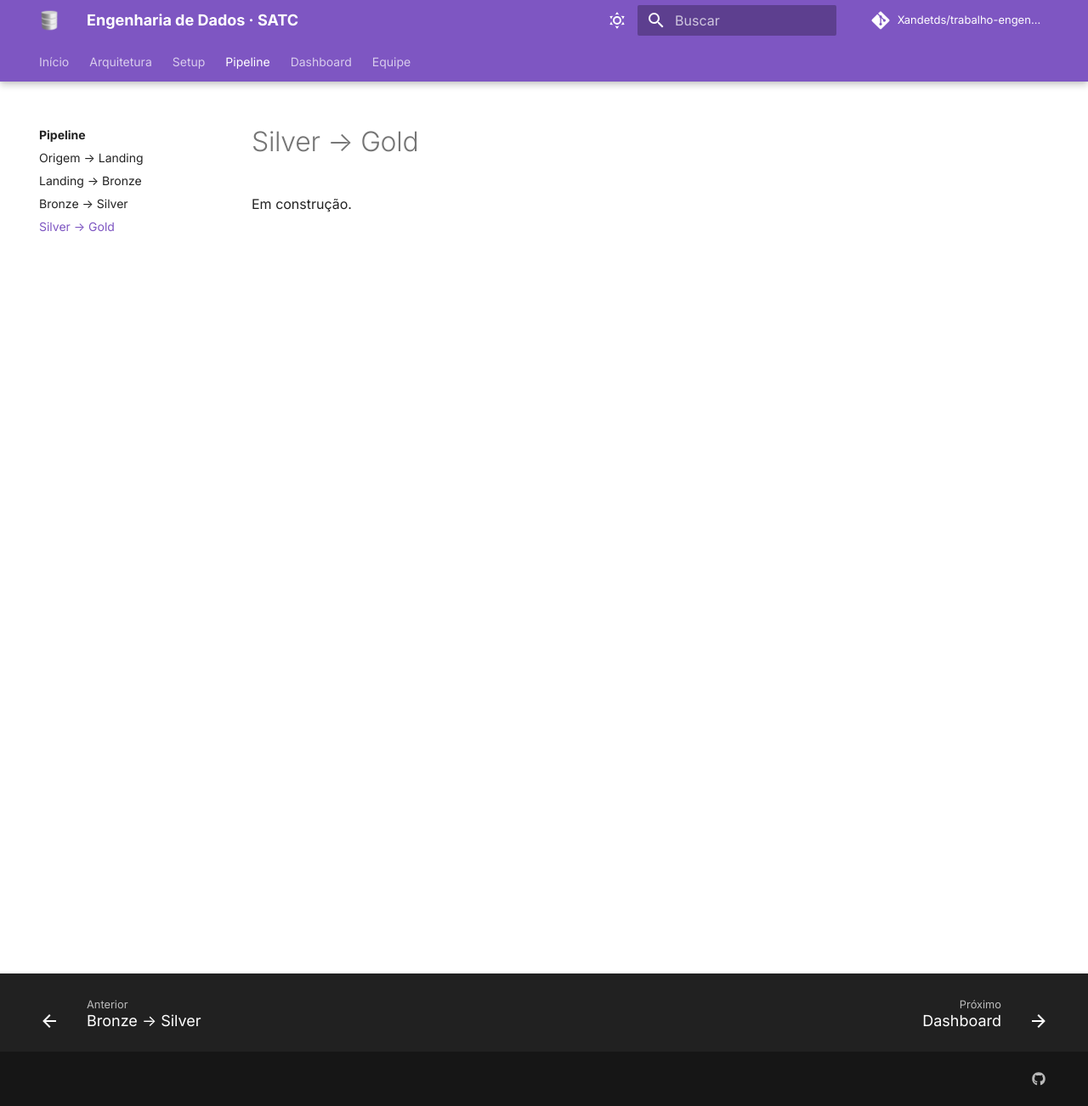
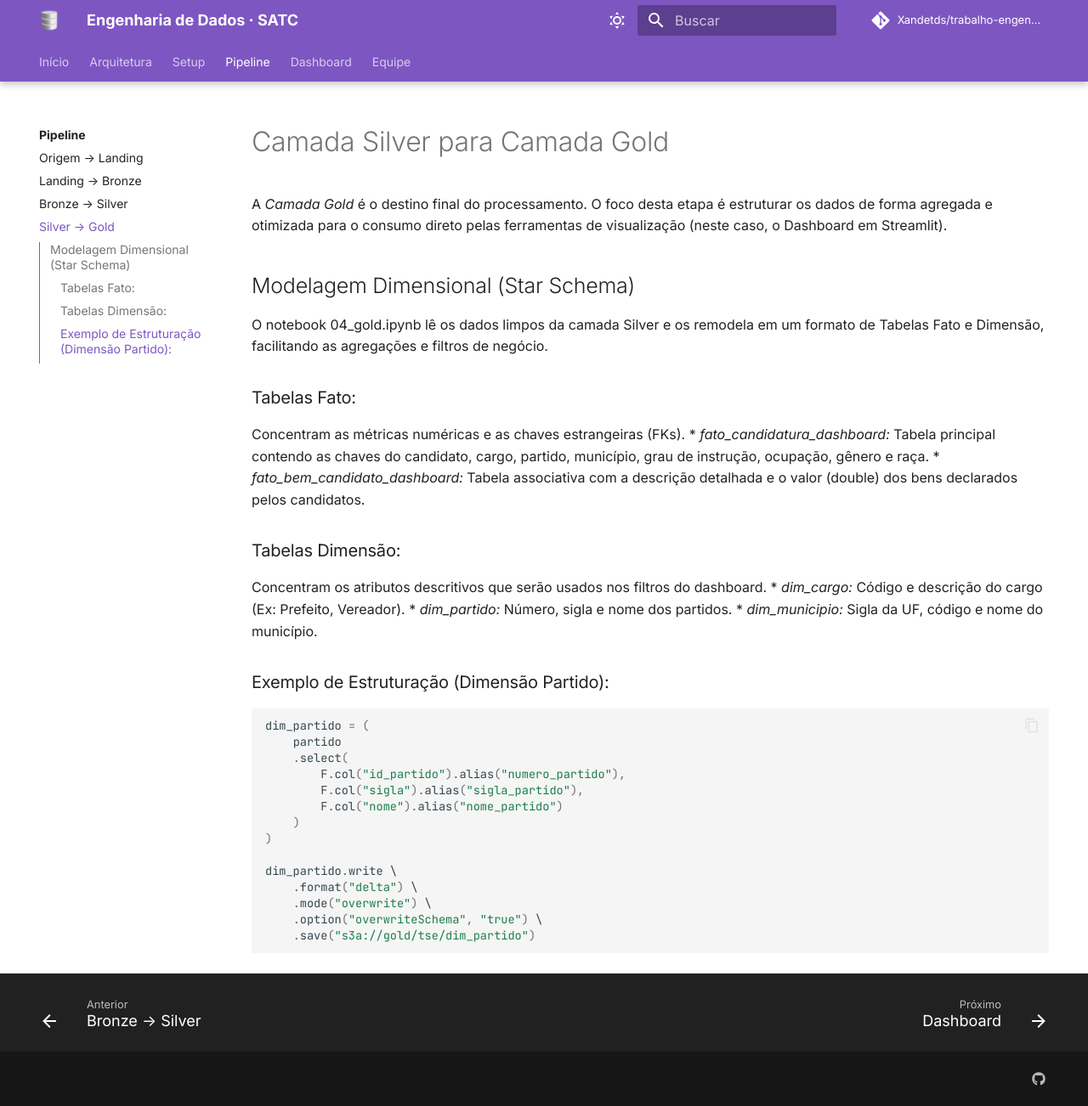
Before and after one commit to Xandetds/trabalho-engenharia-de-dados, an MkDocs documentation site: the page built from docs/pipeline/gold.md, in a window 1280 px wide and 1302 px high. Shown: the whole window at 85% size. Built offline with MkDocs 1.6.1 and Material for MkDocs 9.7.7, drawn with Linux system fonts in a browser that asks for light colours; comment, search, counter and statistics services are not loaded.

Commit message:
docs: documentar modelagem dimensional e estruturação da camada gold

````diff
--- a/docs/pipeline/gold.md
+++ b/docs/pipeline/gold.md
@@ -1,3 +1,36 @@
-# Silver → Gold
+# Camada Silver para Camada Gold
 
-Em construção.
+A *Camada Gold* é o destino final do processamento. O foco desta etapa é estruturar os dados de forma agregada e otimizada para o consumo direto pelas ferramentas de visualização (neste caso, o Dashboard em Streamlit).
+
+## Modelagem Dimensional (Star Schema)
+
+O notebook 04_gold.ipynb lê os dados limpos da camada Silver e os remodela em um formato de Tabelas Fato e Dimensão, facilitando as agregações e filtros de negócio.
+
+### Tabelas Fato:
+Concentram as métricas numéricas e as chaves estrangeiras (FKs).
+* *fato_candidatura_dashboard:* Tabela principal contendo as chaves do candidato, cargo, partido, município, grau de instrução, ocupação, gênero e raça.
+* *fato_bem_candidato_dashboard:* Tabela associativa com a descrição detalhada e o valor (double) dos bens declarados pelos candidatos.
+
+### Tabelas Dimensão:
+Concentram os atributos descritivos que serão usados nos filtros do dashboard.
+* *dim_cargo:* Código e descrição do cargo (Ex: Prefeito, Vereador).
+* *dim_partido:* Número, sigla e nome dos partidos.
+* *dim_municipio:* Sigla da UF, código e nome do município.
+
+### Exemplo de Estruturação (Dimensão Partido):
+```python
+dim_partido = (
+    partido
+    .select(
+        F.col("id_partido").alias("numero_partido"),
+        F.col("sigla").alias("sigla_partido"),
+        F.col("nome").alias("nome_partido")
+    )
+)
+
+dim_partido.write \
+    .format("delta") \
+    .mode("overwrite") \
+    .option("overwriteSchema", "true") \
+    .save("s3a://gold/tse/dim_partido")
+```
````
